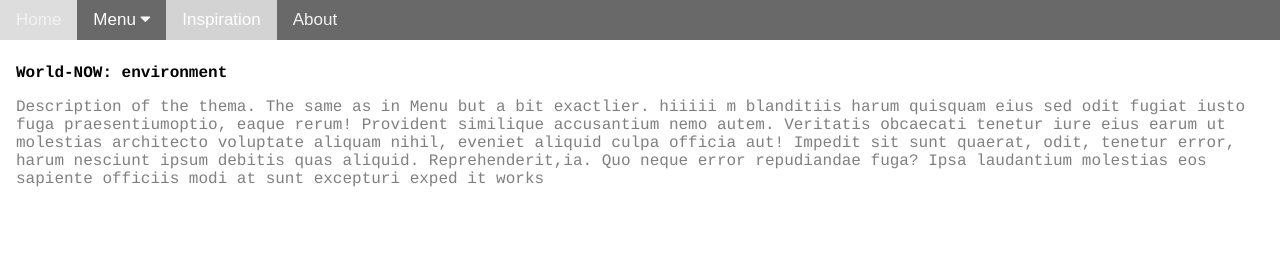
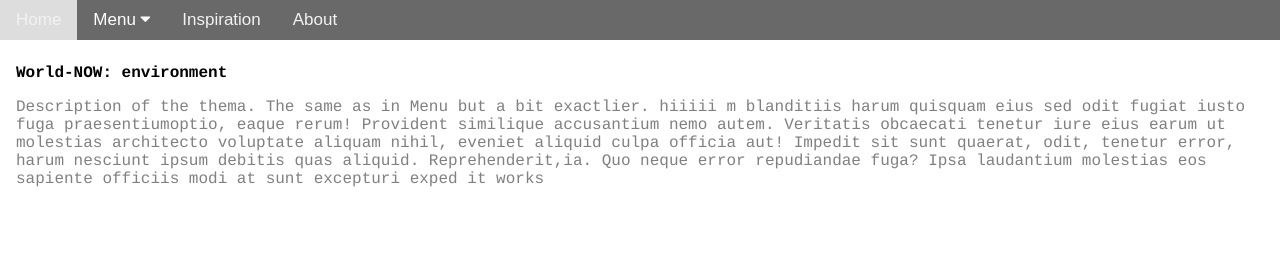
Before and after one commit to fern5-44/nawis.github.io, a plain HTML site: page Sites/environment.html in a window 1280 px wide. Shown: the top 253 px of the page. Drawn offline with Linux system fonts and the light colour scheme.

Commit message:
Update environment.html

```diff
--- a/Sites/environment.html
+++ b/Sites/environment.html
@@ -197,7 +197,7 @@
       </div>
     </div>
   </div>
-  <a class="active" href="https://fern5-44.github.io/nawis.github.io/Inspiration">Inspiration</a>
+  <a href="https://fern5-44.github.io/nawis.github.io/Inspiration">Inspiration</a>
   <a href="https://fern5-44.github.io/nawis.github.io/reference">About</a>
 </div>
 
```
